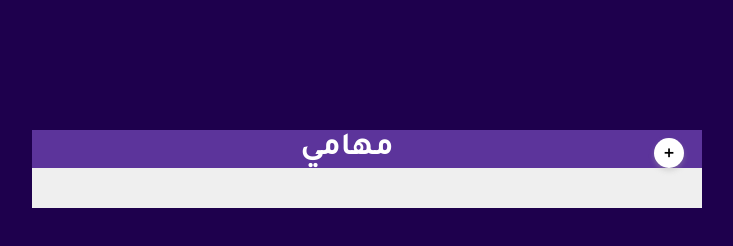
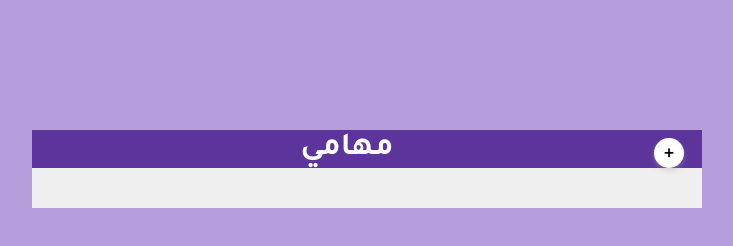
Before and after one commit to ranahani2022/final-project, a plain HTML site: page index.html in a window 1280 px wide. Shown: the whole page, without its empty margins (273-1006 px from the left). Drawn offline with nearby package versions, Linux system fonts and the light colour scheme.

Commit message:
add new color

```diff
--- a/assete/css/style.css
+++ b/assete/css/style.css
@@ -10,7 +10,7 @@ body
 {
   direction: rtl;
   font-family: 'Tajawal', sans-serif;
-  background-color: rgb(30, 0, 77);
+  background-color: rgb(182, 158, 221);
 }
 
 button
```
